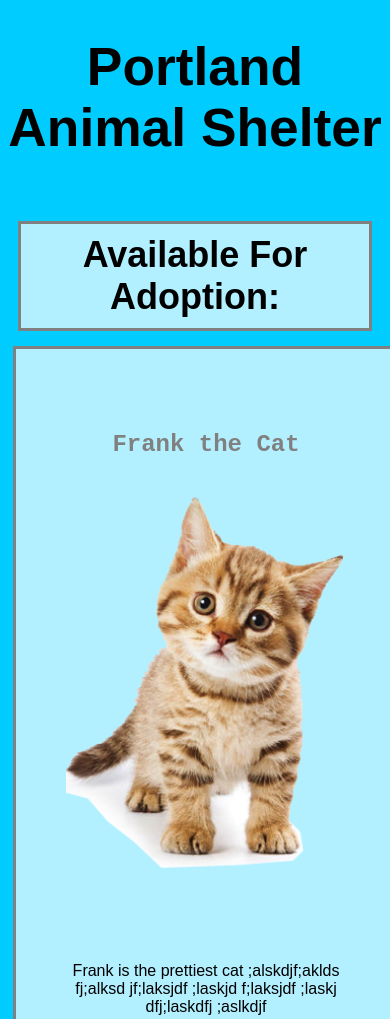
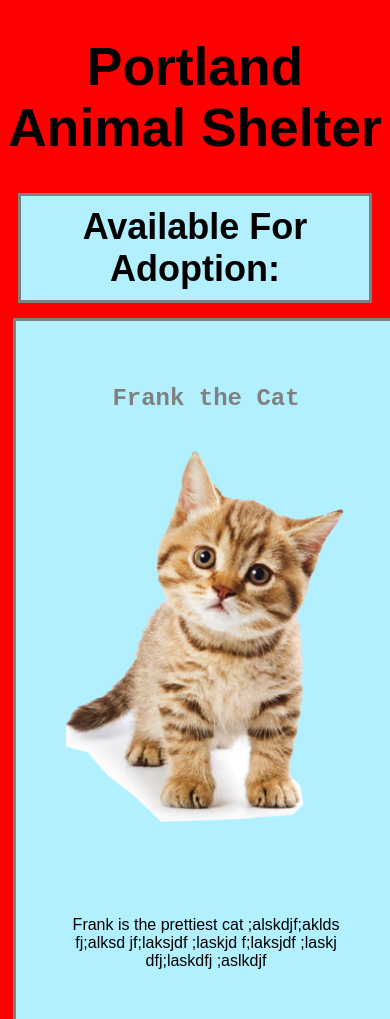
Before and after one commit to kdeganos/animal-shelter, a plain HTML site: page index.html in a window 390 px wide. Shown: the top 1019 px of the page. Drawn offline with Linux system fonts and the light colour scheme.

Commit message:
Added media queries for mobile and desktop screens.

```diff
--- a/css/styles.css
+++ b/css/styles.css
@@ -38,3 +38,19 @@
   margin: 10px;
   background-color: #b3f0ff;
 }
+
+@media only screen and (max-width: 480px) {
+  .all {
+    background-color: red;
+    color: black;
+  }
+  .columns h3, img, p{
+    background-color: #b3f0ff;
+  }
+}
+
+@media only screen and (min-width: 1000px) {
+  .available {
+    width: 1200px;
+  }
+}
```
Also changed, not shown: index.html (+0 -2 lines).
